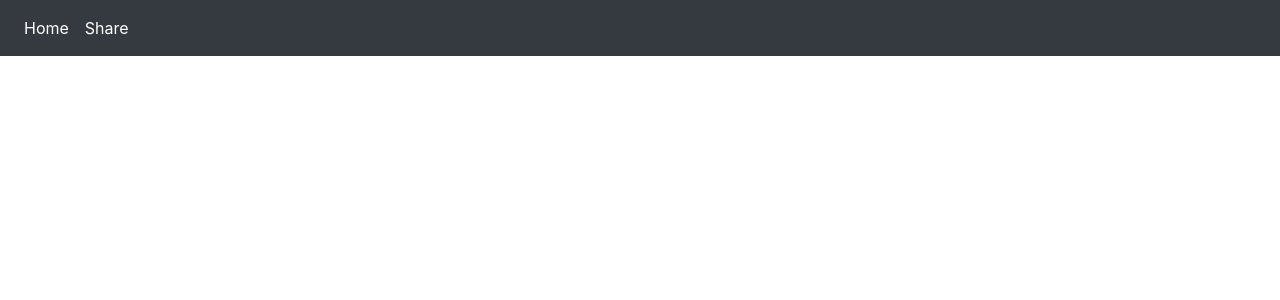
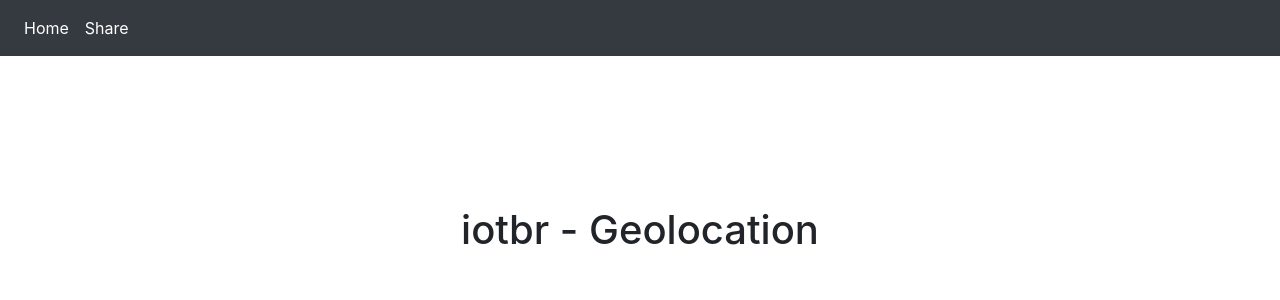
Before and after one commit to douglaszuqueto/vuejs-test-deploy, a Vue app: page /#/geolocation in a window 1280 px wide. Shown: the top 300 px of the page. Built offline with nearby package versions, Linux system fonts and the light colour scheme.

Commit message:
Atualizando projeto

```diff
--- /dev/null
+++ b/src/components/Geolocation.vue
@@ -0,0 +1,16 @@
+<template>
+  <div class="hello">
+    <h1 class="text-center">{{ msg }}</h1>
+  </div>
+</template>
+
+<script>
+export default {
+  name: 'Geolocation',
+  data () {
+    return {
+      msg: 'iotbr - Geolocation'
+    }
+  }
+}
+</script>
--- a/src/router/index.js
+++ b/src/router/index.js
@@ -2,6 +2,7 @@ import Vue from 'vue'
 import Router from 'vue-router'
 import Home from '@/components/Home'
 import Share from '@/components/Share'
+import Geolocation from '@/components/Geolocation'
 
 Vue.use(Router)
 
@@ -23,6 +24,14 @@ const router = new Router({
       meta: {
         title: 'Share'
       }
+    },
+    {
+      path: '/geolocation',
+      name: 'Geolocation',
+      component: Geolocation,
+      meta: {
+        title: 'Geolocation'
+      }
     }
   ]
 })
```
